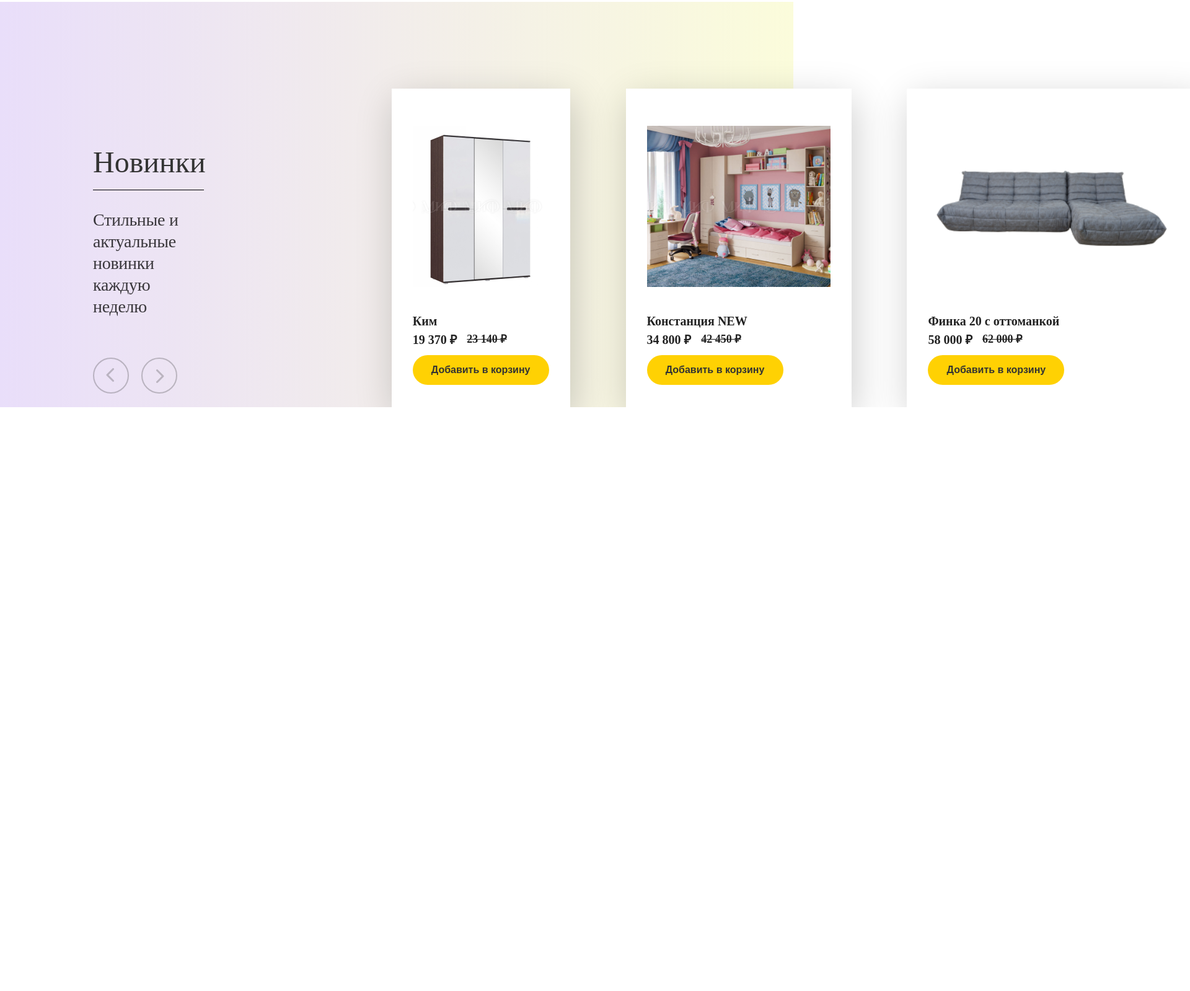
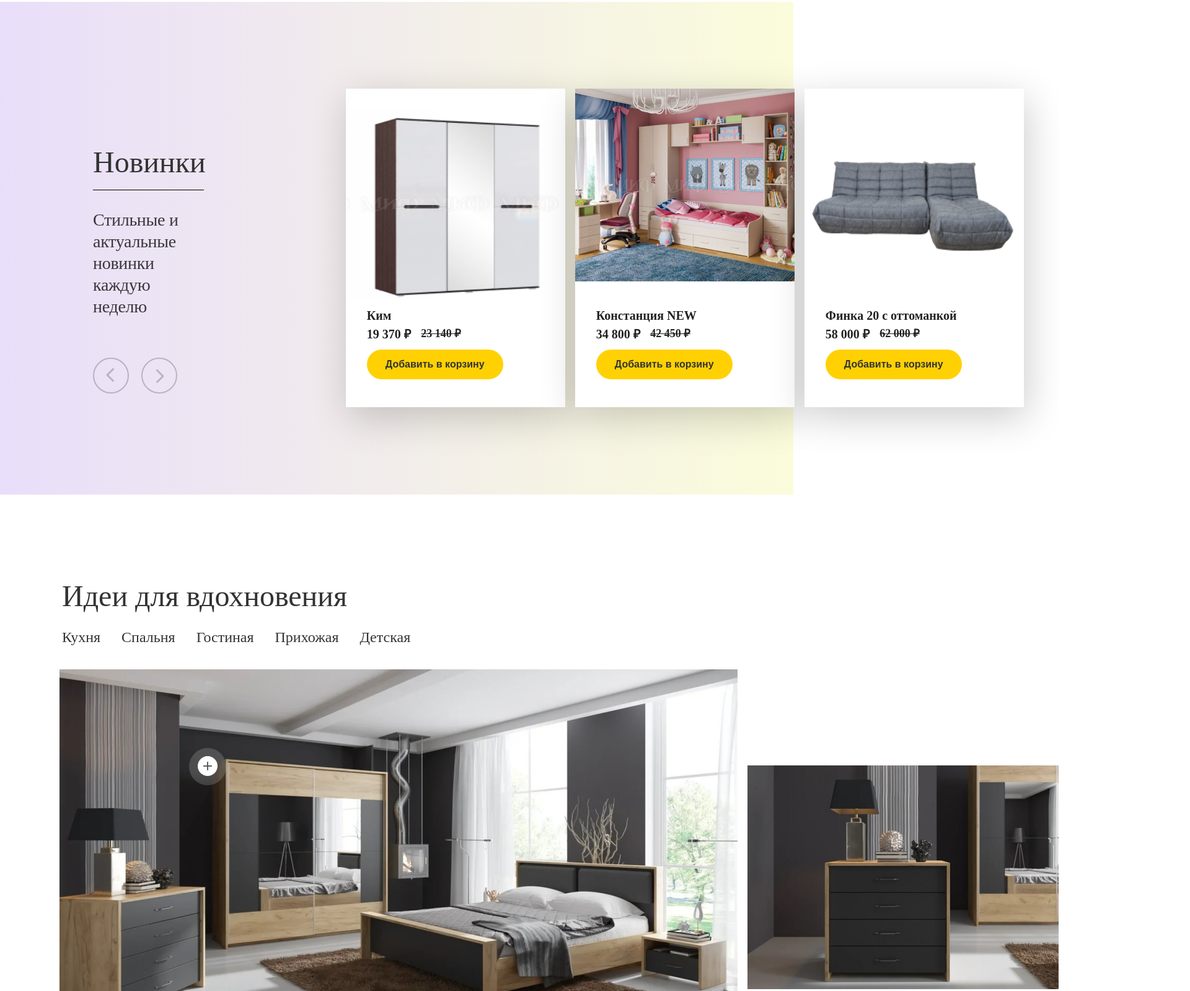
Before and after one commit to Tr1ada/layout-dream, a plain HTML site: page index.html in a window 1280 px wide. Shown: the part 3556-5155 px from the top of the page at 62% size, 1920 px wide, since content can reach past the window. Before the commit the page ends 4213 px from the top, so only its background shows below. Drawn offline with Linux system fonts and the light colour scheme.

Commit message:
fixed bugs and added new benefits block

```diff
--- a/index.html
+++ b/index.html
@@ -14,7 +14,7 @@
         <div class="header__text">
             <div class="header__text-one">Омск</div>
             <div class="header__menu">
-                <a href=""class="header__menu-link header__menu-link_font-weight"> +7 3812 50-48-88</a>
+                <a href="" class="header__menu-link header__menu-link_font-weight">+7 3812 50-48-88</a>
                 <a href="" class="header__menu-link">О нас</a>
                 <a href="" class="header__menu-link">Магазины</a>
                 <a href="" class="header__menu-link">Оптовикам</a>
@@ -180,21 +180,21 @@
         </svg>
     </div>
     <div class="content-block">
-        <div class="content__card">
-            <img class="content-img__left" src="./img/fon_one.png" alt="">
-            <p class="content-text__title">Мягкая мебель</p>
+        <div class="content-block-card">
+            <img class="content-block-card__left" src="./img/fon_one.png" alt="">
+            <p class="content-block-card__title">Мягкая мебель</p>
             <p class="content-text__items">126 предметов</p>
             <p class="content-text__catologist">Каталог</p>
             <div class="content-line"></div>
         </div>
-        <div class="content__card">
-            <img class="content-img__left" src="./img/fon_two.png" alt="">
-            <p class="content-text__title">Кухни</p>
+        <div class="content-block-card">
+            <img class="content-block-card__left" src="./img/fon_two.png" alt="">
+            <p class="content-block-card__title">Кухни</p>
             <p class="content-text__items">68 предметов</p>
         </div>
-        <div class="content__card">
-            <img class="content-img__left" src="./img/fon_three.png" alt="">
-            <p class="content-text__title">Прихожие</p>
+        <div class="content-block-card">
+            <img class="content-block-card__left" src="./img/fon_three.png" alt="">
+            <p class="content-block-card__title">Прихожие</p>
             <p class="content-text__items">53 предмета</p>
         </div>
     </div>
@@ -306,9 +306,12 @@
                 </svg>
             </div>
         </div>
-    <div class="tablet_cards">
-        <div class="tablet_card">
+        <div class="tablet-cards">
+            <div class="tablet-card">
+                <div class="posters-card__image-wrapper">
                     <img class="posters-card__image" src="./img/kim.png" alt="">
+                </div>
+                <div class="tablet-card-wrapper">
                     <p class="posters-card__name">Ким</p>
                     <div class="posters-name-prices">
                         <p class="product-name__price">19 370 ₽</p>
@@ -318,8 +321,12 @@
                         Добавить в корзину
                     </button>
                 </div>
-    <div class="tablet_card">
+            </div>
+            <div class="tablet-card tablet-card-full-size">
+                <div class="posters-card__image-wrapper">
                     <img class="posters-card__image" src="./img/konstanciu.png" alt="">
+                </div>
+                <div class="tablet-card-wrapper">
                     <p class="posters-card__name">Констанция NEW</p>
                     <div class="posters-name-prices">
                         <p class="product-name__price">34 800 ₽</p>
@@ -329,8 +336,12 @@
                         Добавить в корзину
                     </button>
                 </div>
-    <div class="tablet_card">
+            </div>
+            <div class="tablet-card">
+                <div class="posters-card__image-wrapper">
                     <img class="posters-card__image" src="./img/finka.png" alt="">
+                </div>
+                <div class="tablet-card-wrapper">
                     <p class="posters-card__name">Финка 20 с оттоманкой</p>
                     <div class="posters-name-prices">
                         <p class="product-name__price">58 000 ₽</p>
@@ -339,10 +350,29 @@
                     <button class="posters-button">
                         Добавить в корзину
                     </button>
+                    <div class="tablet_position"></div>
                 </div>
             </div>
         </div>
-
+    </div>
+    <div class="benefits-block">
+        <p class="benefits-block_text_title">Идеи для вдохновения</p>
+        <div class="benefits-block_text">
+            <p class="benefits-block_text_subtitle">Кухня</p>
+            <p class="benefits-block_text_subtitle">Спальня</p>
+            <p class="benefits-block_text_subtitle">Гостиная</p>
+            <p class="benefits-block_text_subtitle">Прихожая</p>
+            <p class="benefits-block_text_subtitle">Детская</p>
+        </div>
+        <div class="benefits-block_img">
+            <img src="./img/picture.png" alt="">
+            <img class="benefits-block_img_pic" src="./img/picture_two.png" alt="">
+            <div class="benefits-block_icon">
+                <div class="benefits-block__icon_border">
+                <div class="benefits-block__icon_style"><img class="benefits-block_icon_img" src="./img/plus_icon.png" alt=""></div>
+                </div>
+        </div>
+        </div>
     </div>
 </div>
 </body>
--- a/style.css
+++ b/style.css
@@ -347,10 +347,11 @@
     margin-top: 140px;
     width: 100%;
 }
-.content__card {
+.content-block-card {
     position: relative;
+    width: 33%;
 }
-.content-text__title {
+.content-block-card__title {
     position: absolute;
     font-size: 64px;
     color: #FFF;
@@ -393,11 +394,12 @@
     width: 100%;
     background: linear-gradient(90deg, #E9DEFA 0%, #FBFCDB 100%);
     margin-top: 140px;
+    height: 795px;
 }
 .tablet-text_title {
     font-size: 48px;
     font-weight: 400;
-    color: var(--black, #333);
+    color: #333;
     padding-top: 235px;
 }
 .tablet-text__line {
@@ -416,6 +418,7 @@
     letter-spacing: -0.28px
 }
 .tablet-arrow {
+    cursor: pointer;
     margin-top: 65px;
 }
 .tablet-arrow__svg_transform {
@@ -432,21 +435,44 @@
     fill: #8B4795;
     fill-opacity: 1;
 }
-.tablet_cards {
+.tablet-cards {
     display: flex;
     margin-top: 140px;
     margin-left: 210px;
 }
-.tablet_card {
+
+.tablet-card-wrapper {
+    padding: 0 34px 34px 34px;
+}
+
+.tablet-card {
     background: #FFFFFF;
     box-shadow: 5px 17px 59px rgba(0, 0, 0, 0.2);
-    margin-left: 8%;
-    padding: 0 34px 34px 34px;
+    margin-left: 16px;
+    width: 354px;
     height: 514px;
 }
+
+.tablet-card .posters-card__image {
+    text-align: center;
+}
+
+.tablet-card-full-size .posters-card__image {
+    margin-top: 0;
+    height: 100%;
+}
+
+.posters-card__image-wrapper {
+    height: 311px;
+    display: flex;
+    align-items: center;
+    justify-content: center;
+}
+
 .posters-card__image {
     margin-top: 60px;
-    height: 260px;
+    width: 100%;
+    height: 100%;
 }
 .posters-card__name {
     font-weight: 700;
@@ -473,3 +499,74 @@
 .posters-card:hover .posters-button {
     display: block;
 }
+.tablet_position {
+    padding-top: 140px;
+}
+.benefits-block {
+    position: relative;
+    margin-top: 140px;
+    padding: 0 80px;
+}
+.benefits-block_text_title {
+    font-size: 48px;
+    color: #333;
+    font-weight: 400;
+    margin-left: 20px;
+
+}
+.benefits-block_text {
+    display: flex;
+    margin-top: 30px;
+    font-size: 24px;
+    color: #333;
+    font-weight: 400;
+    flex-wrap: wrap;
+    gap: 34px;
+    margin-left: 20px;
+}
+.benefits-block_text_subtitle {
+    cursor: pointer;
+}
+.benefits-block_text_subtitle:hover {
+    font-weight: 700;
+}
+.benefits-block_img {
+    display: flex;
+    margin-top: 40px;
+    margin-left: 16px;
+    align-items: center;
+}
+.benefits-block_img_pic {
+    max-height: 361px;
+    margin-left: 16px;
+}
+.benefits-block_icon {
+    position: absolute;
+    left: 305px;
+    top: 269px;
+}
+.benefits-block__icon_border {
+    position: absolute;
+    width: 60px;
+    height: 60px;
+    background-color:rgba(216,216,216,0.2) ;
+    border-radius: 50%;
+    z-index: 1;
+}
+.benefits-block__icon_style{
+    position: absolute;
+    left: 14px;
+    top: 13px;
+    width: 32px;
+    height: 32px;
+    background-color: white;
+    border-radius: 50%;
+}
+.benefits-block_icon_img {
+    position: absolute;
+    z-index: 4;
+    width: 14px;
+    left: 50%;
+    top: 50%;
+    transform: translate(-50%,-50%);
+}
```
Also changed, not shown: img/picture.png (added), img/picture_two.png (added), img/plus_icon.png (added). Lines whose indentation alone changed are shown as unchanged.
